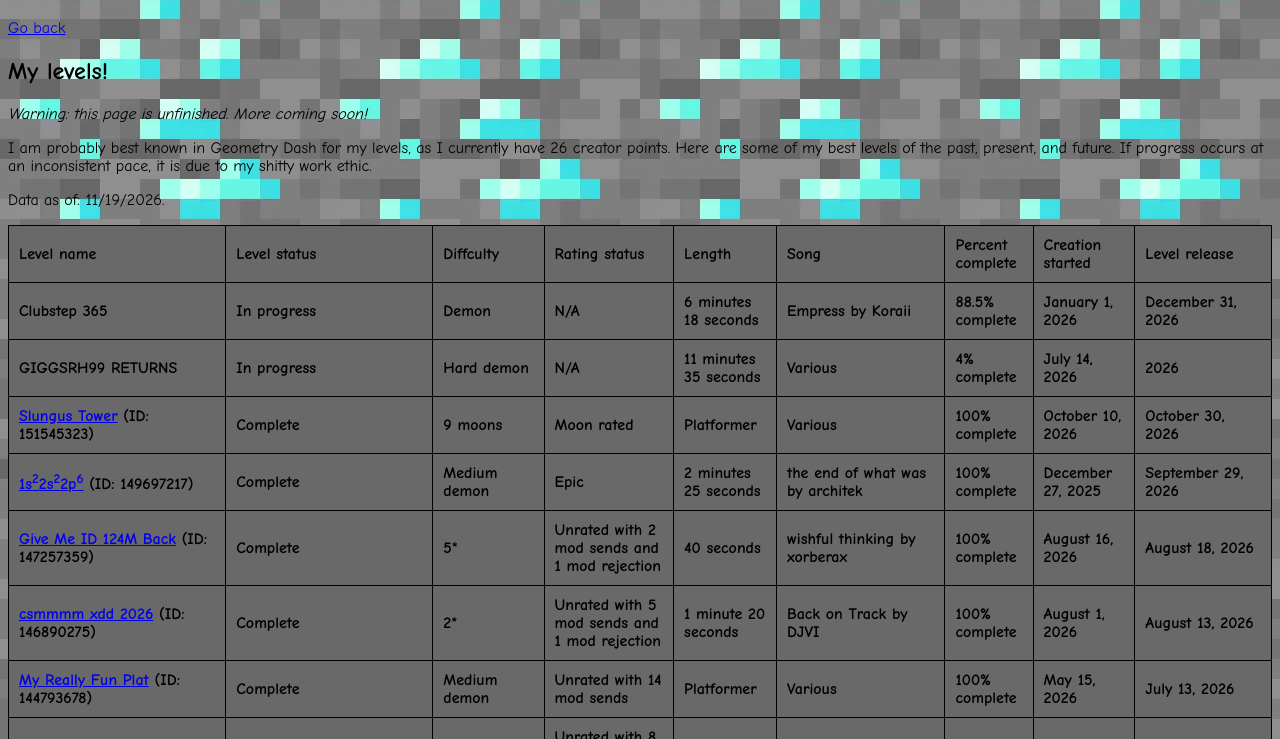
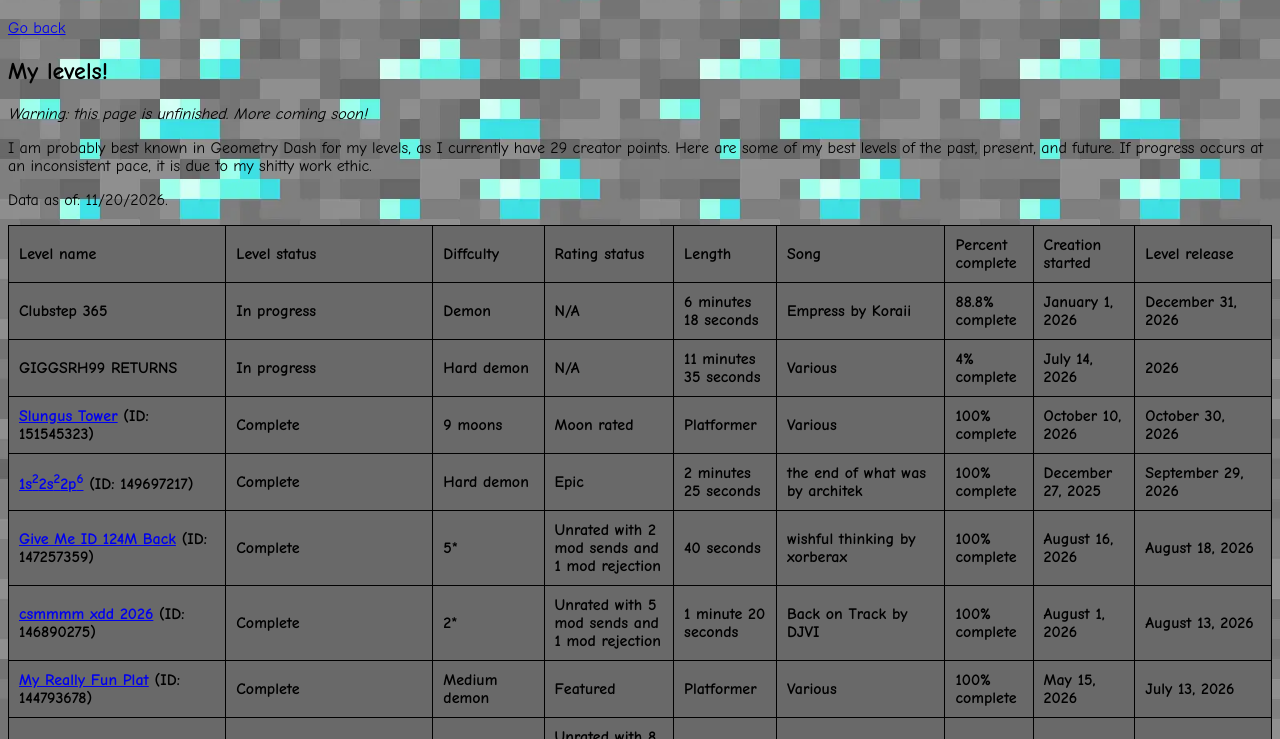
Before and after one commit to ImmediateMurderProfessionals/My-Geometry-Dash-Profile, a plain HTML site: page my-creations/index.html in a window 1280 px wide. Shown: the part 61-800 px from the top of the page. Drawn offline with Linux system fonts and the light colour scheme; a script that the page names is missing.

Commit message:
GG fuckin ez

```diff
--- a/my-creations/index.html
+++ b/my-creations/index.html
@@ -16,8 +16,8 @@
   <a href=/My-Geometry-Dash-Profile/>Go back</a>
   <h2>My levels!</h2>
 <p><i>Warning: this page is unfinished. More coming soon!</i></p>
-<p>I am probably best known in Geometry Dash for my levels, as I currently have 26 creator points. Here are some of my best levels of the past, present, and future. If progress occurs at an inconsistent pace, it is due to my shitty work ethic.</p>
-<p>Data as of: 11/19/2026.</p>
+<p>I am probably best known in Geometry Dash for my levels, as I currently have 29 creator points. Here are some of my best levels of the past, present, and future. If progress occurs at an inconsistent pace, it is due to my shitty work ethic.</p>
+<p>Data as of: 11/20/2026.</p>
 <table>
     <tr>
       <th>Level name</th>
@@ -37,7 +37,7 @@
       <th>N/A</th>
       <th>6 minutes 18 seconds</th>
       <th>Empress by Koraii</th>
-      <th>88.5% complete</th>
+      <th>88.8% complete</th>
       <th>January 1, 2026</th>
       <th>December 31, 2026</th>
     </tr>
@@ -66,7 +66,7 @@
     <tr>
       <th><a href=/My-Geometry-Dash-Profile/my-creations/1s22s22p6>1s<sup>2</sup>2s<sup>2</sup>2p<sup>6</sup></a> (ID: 149697217)</th>
       <th>Complete</th>
-      <th>Medium demon</th>
+      <th>Hard demon</th>
       <th>Epic</th>
       <th>2 minutes 25 seconds</th>
       <th>the end of what was by architek</th>
@@ -100,7 +100,7 @@
       <th><a href=/My-Geometry-Dash-Profile/my-creations/my-really-fun-plat>My Really Fun Plat</a> (ID: 144793678)</th>
       <th>Complete</th>
       <th>Medium demon</th>
-      <th>Unrated with 14 mod sends</th>
+      <th>Featured</th>
       <th>Platformer</th>
       <th>Various</th>
       <th>100% complete</th>
```
